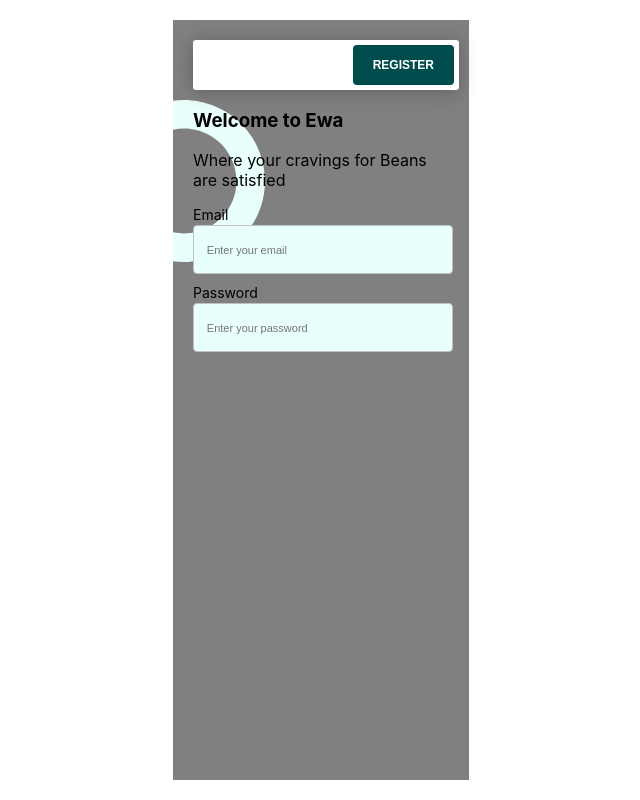
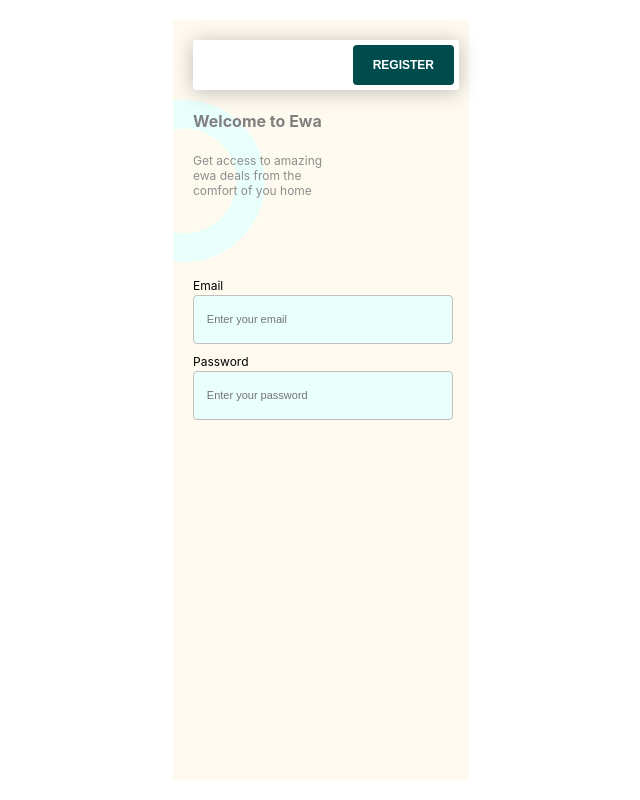
Before and after one commit to ozifirebrand/react-projects-in-class, a React (Create React App) app in the folder beans-app/: page / in a window 1280 px wide. Shown: the whole page, without its empty margins (319-959 px from the left). Built offline with nearby package versions, Linux system fonts and the light colour scheme.

Commit message:
Ewa app commit

```diff
--- a/beans-app/src/App.css
+++ b/beans-app/src/App.css
@@ -11,7 +11,7 @@
 
 .input-container p{
   margin: 2px 0;
-  font-size: 14px;
+  font-size: 12px;
 }
 
 .input-container input{
--- a/beans-app/src/ewa/components/auth/login/Login.js
+++ b/beans-app/src/ewa/components/auth/login/Login.js
@@ -21,9 +21,9 @@ const Login = () => {
             <img className={"top-circle"} src = {img} alt={"circlebackground"}/>
 
             <div className={"text-container"}>
-                <h3>Welcome to Ewa</h3>
-                <p> Where your cravings
-                    for Beans are satisfied
+                <h4>Welcome to Ewa</h4>
+                <p> Get access to amazing ewa deals
+                    from the comfort of you home
                 </p>
             </div>
             <div className={"form-container"}>
--- a/beans-app/src/ewa/components/auth/login/login.css
+++ b/beans-app/src/ewa/components/auth/login/login.css
@@ -1,5 +1,5 @@
 .login-container{
-    background-color: gray;
+    background-color: floralwhite;
     height: 90vh;
     width: 20vw;
     padding: 20px;
@@ -45,5 +45,19 @@
 }
 
 .form-container{
+    margin-top: 10vmin;
+}
 
+.text-container{
+    width: 55%;
+    color: #fff;
 }
+
+.text-container h4{
+    color: gray;
+}
+
+.text-container p{
+    color: #8d8d8d;
+    font-size: 12px;
+}
```
